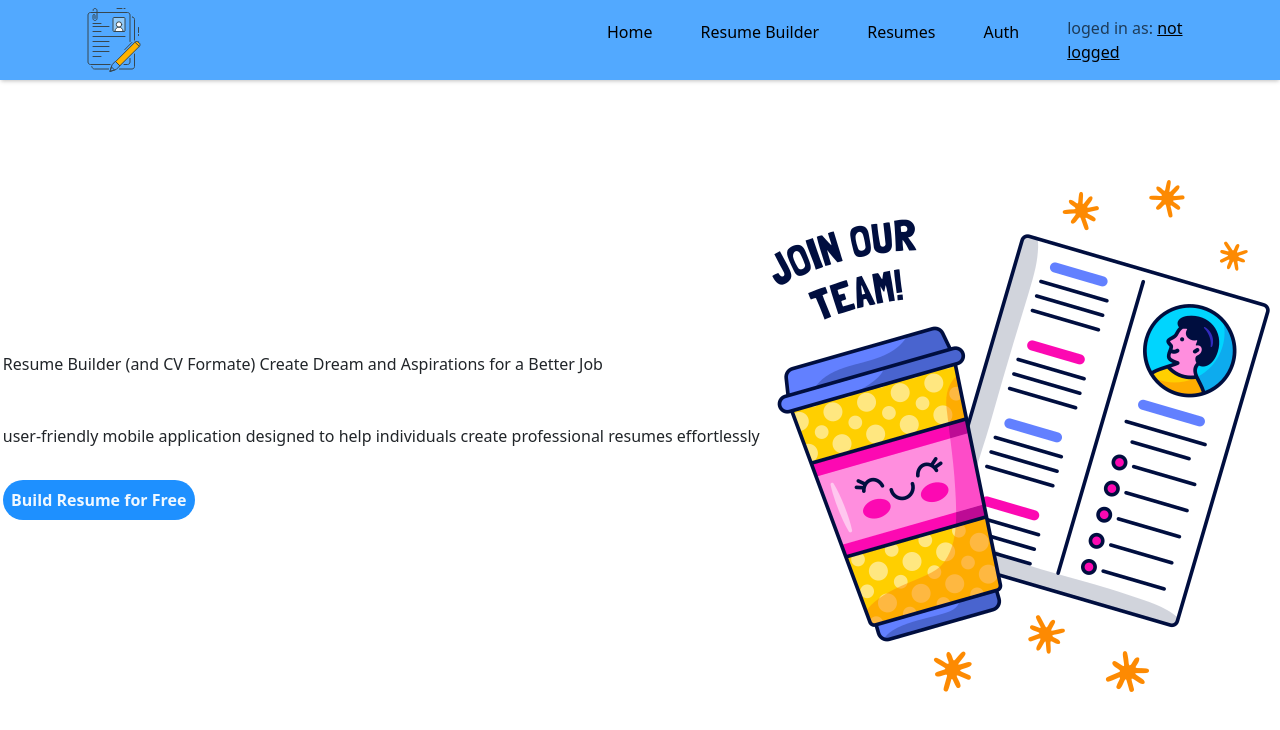
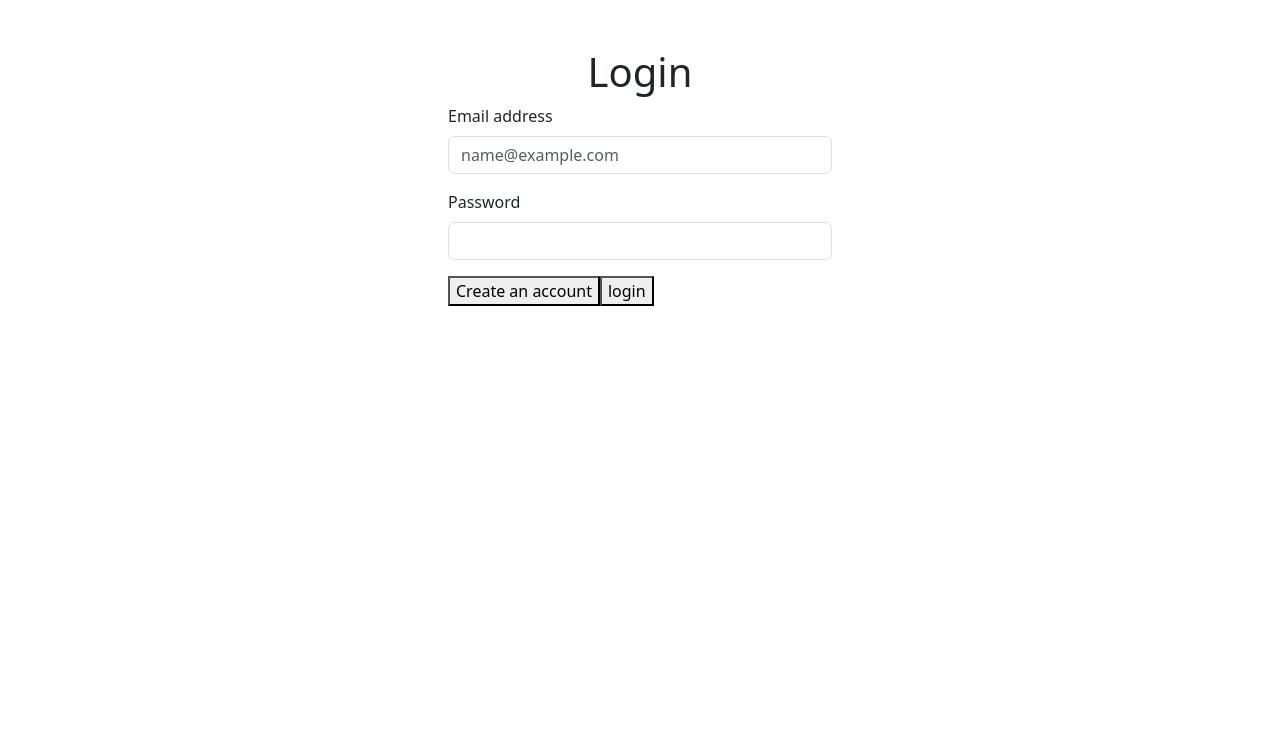
Before and after one commit to urielbang/rezume-App, a React (Vite) app: page / in a window 1280 px wide. Shown: the top 730 px of the page. Built offline with nearby package versions, Linux system fonts and the light colour scheme; no server answers.

Commit message:
log in fitcher

```diff
--- a/src/App.jsx
+++ b/src/App.jsx
@@ -21,6 +21,8 @@ function App() {
   // }, []);
 
   return (
+    <>
+      {user ? (
         <BrowserRouter>
           <NavBar />
           <Routes>
@@ -28,8 +30,12 @@ function App() {
             <Route path="/auth" element={<Auth />} />
             <Route path="/resumes" element={<ListResumes />} />
             <Route path="/resumeapp" element={<ResumeBuilder />} />
-      </Routes>
+          </Routes>{" "}
         </BrowserRouter>
+      ) : (
+        <Auth />
+      )}
+    </>
   );
 }
 
```
Lines whose indentation alone changed are shown as unchanged.
